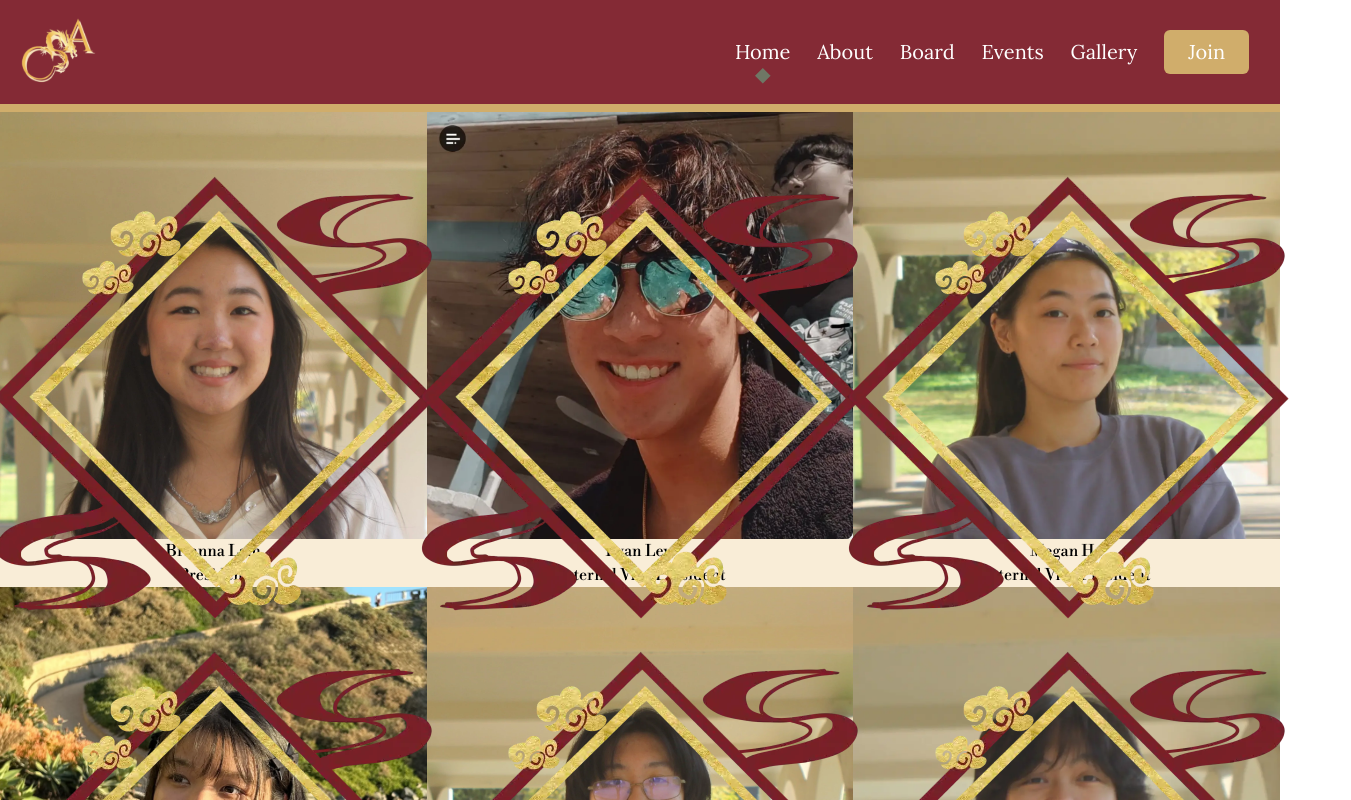
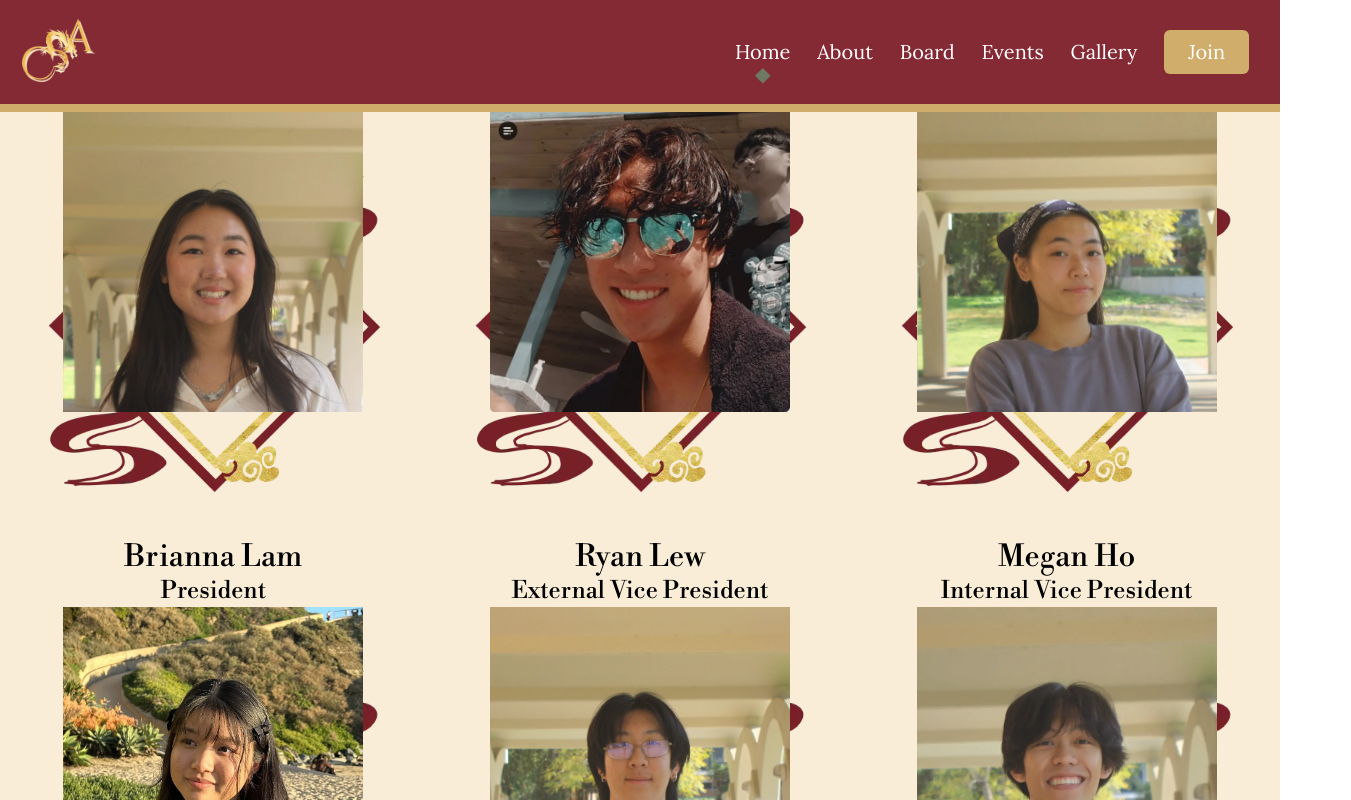
Before and after one commit to acm-ucr/csa-website, a Next.js app: page /board in a window 1280 px wide. Shown: the top 800 px of the page, 1351 px wide, since content can reach past the window. Built offline with nearby package versions, Linux system fonts and the light colour scheme.

Commit message:
attempted to allign  board member images and border

```diff
--- a/src/components/board/Board.js
+++ b/src/components/board/Board.js
@@ -6,7 +6,7 @@ const Board = () => {
   return (
     <>
       <div className="mb-[16%] mt-[5%] grid grid-cols-3 gap-2 md:grid-cols-3">
-        {boardInfo.map((CARD, index) => (
+        {boardInfo.map((CARD) => (
           <BoardCard
             name={CARD.name}
             title={CARD.title}
--- a/src/components/board/BoardCard.js
+++ b/src/components/board/BoardCard.js
@@ -4,14 +4,28 @@ import redDiamond from "@/public/board/redDiamond.webp";
 const BoardCard = ({ image, name, title, color }) => {
   return (
     <div className="">
-      <div className="mx-[10%] my-[5%] flex justify-center overflow-hidden transition duration-300 ease-in-out hover:scale-105">
-        <Image src={redDiamond} alt="redDiamond" className="absolute" />
-        <Image src={image} alt="picture of person" className="" />
+      <div className="= flex justify-center">
+        <Image
+          src={redDiamond}
+          alt="redDiamond"
+          className=""
+          width={600}
+          height={600}
+        />
+        <Image
+          src={image}
+          alt="picture of person"
+          className="absolute object-cover"
+          width={300}
+          height={300}
+        />
       </div>
-      <p className="flex justify-center text-center text-[90%] md:text-4xl">
+      <p
+        className={`flex justify-center text-center text-3xl text-[90%] md:text-4xl ${color}`}
+      >
         {name}
       </p>
-      <p className="flex justify-center text-center text-[90%] md:text-4xl">
+      <p className="flex justify-center text-center text-2xl text-[90%] md:text-4xl">
         {title}
       </p>
     </div>
```
